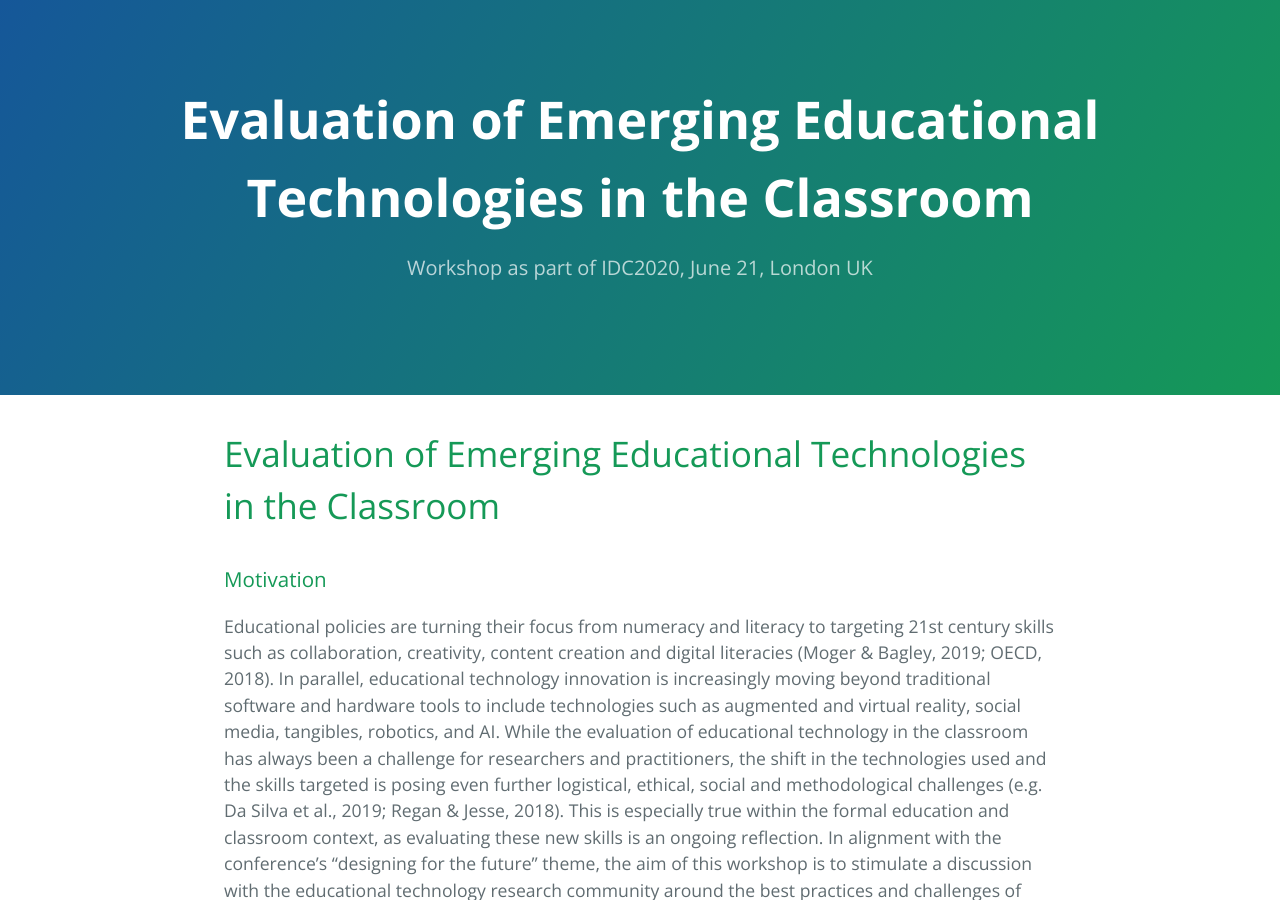
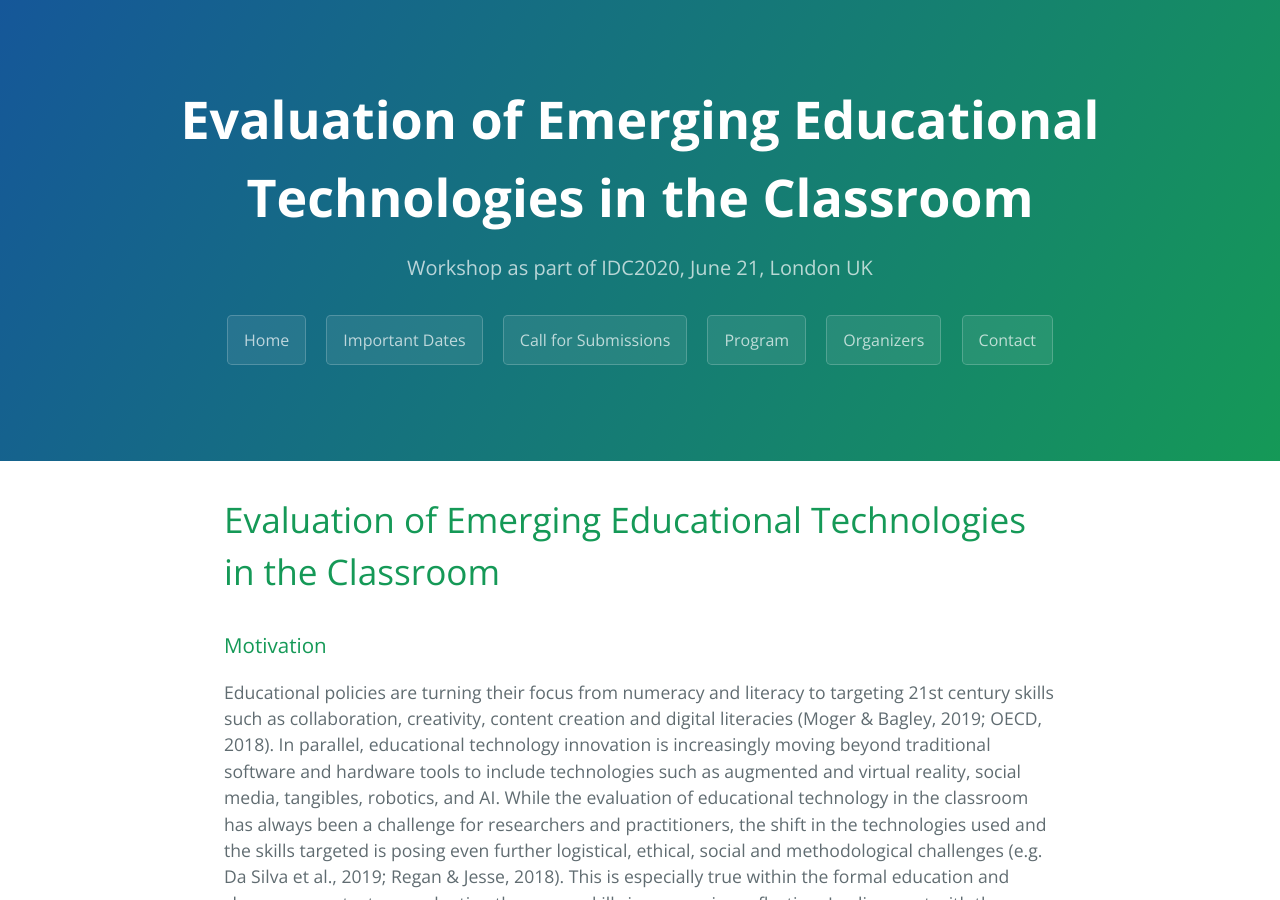
Before and after one commit to sabaci/EdTechEvalWS, a Jekyll site: the page built from index.md, in a window 1280 px wide and 900 px high. Built offline with Jekyll 4.4.1, drawn with Linux system fonts in a browser that asks for light colours; our own code applies the rules of GitHub Pages for plain Markdown files.

Commit message:
Update default.html

```diff
--- a/_layouts/default.html
+++ b/_layouts/default.html
@@ -25,6 +25,12 @@
     <header class="page-header" role="banner">
       <h1 class="project-name">{{ page.title | default: site.title | default: site.github.repository_name }}</h1>
       <h2 class="project-tagline">{{ page.description | default: site.description | default: site.github.project_tagline }}</h2>
+      <a href="{{ github.home_url }}" class="btn">Home</a>
+      <a href="{{ github.updates_url }}" class="btn">Important Dates</a>
+      <a href="{{ github.submissions_url }}" class="btn">Call for Submissions</a>
+      <a href="{{ github.program_url }}" class="btn">Program</a>
+      <a href="{{ github.organizers_url }}" class="btn">Organizers</a>
+      <a href="{{ github.contact_url }}" class="btn">Contact</a>
     </header>
 
     <main id="content" class="main-content" role="main">
```
